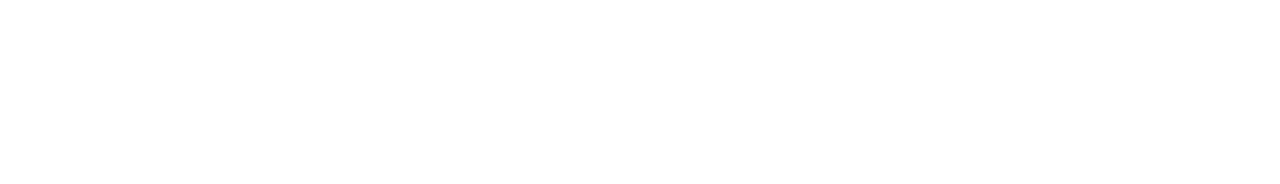
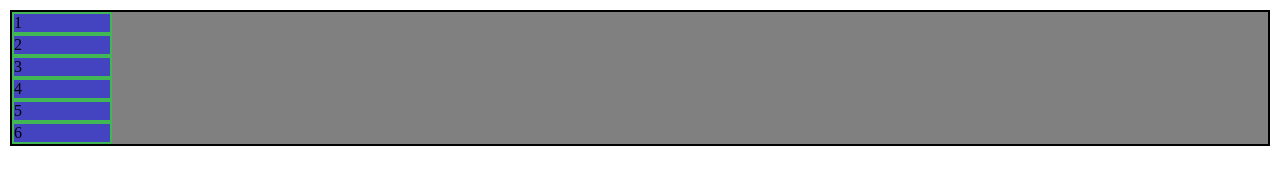
Before and after one commit to danielalves09/HTML-CSS---GRID, a plain HTML site: page index.html in a window 1280 px wide. Drawn offline with Linux system fonts and the light colour scheme.

Commit message:
grid columns

```diff
--- a/index.html
+++ b/index.html
@@ -1,5 +1,5 @@
 <!DOCTYPE html>
-<html lang="en">
+<html lang="pt-BR">
 <head>
     <meta charset="UTF-8">
     <meta name="viewport" content="width=device-width, initial-scale=1.0">
@@ -7,6 +7,14 @@
     <title>GRID</title>
 </head>
 <body>
+    <div class="grid-container">
+            <div class="grid-item">1</div>
+            <div class="grid-item">2</div>
+            <div class="grid-item">3</div>
+            <div class="grid-item">4</div>
+            <div class="grid-item">5</div>
+            <div class="grid-item">6</div>
 
+    </div>
 </body>
 </html>
--- a/style.css
+++ b/style.css
@@ -0,0 +1,15 @@
+body{
+    margin: 10px;
+
+}
+.grid-container{
+    background-color: gray;
+    border: solid 2px black;
+    display: grid;
+    grid-template-columns: 100px;
+
+}
+.grid-item{
+background-color: rgb(68,68,193);
+border: solid 2px rgb(66, 183, 86);
+}
```
